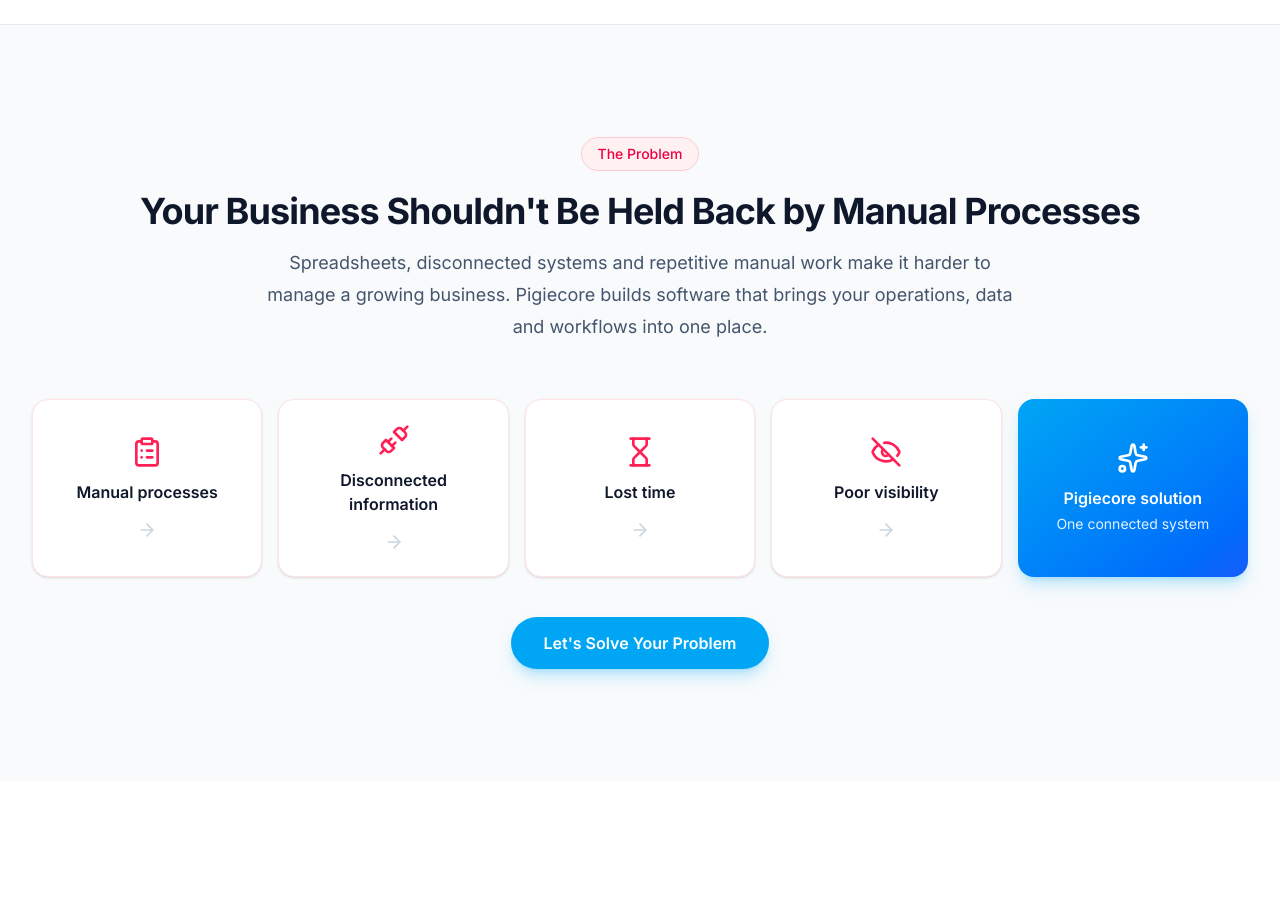
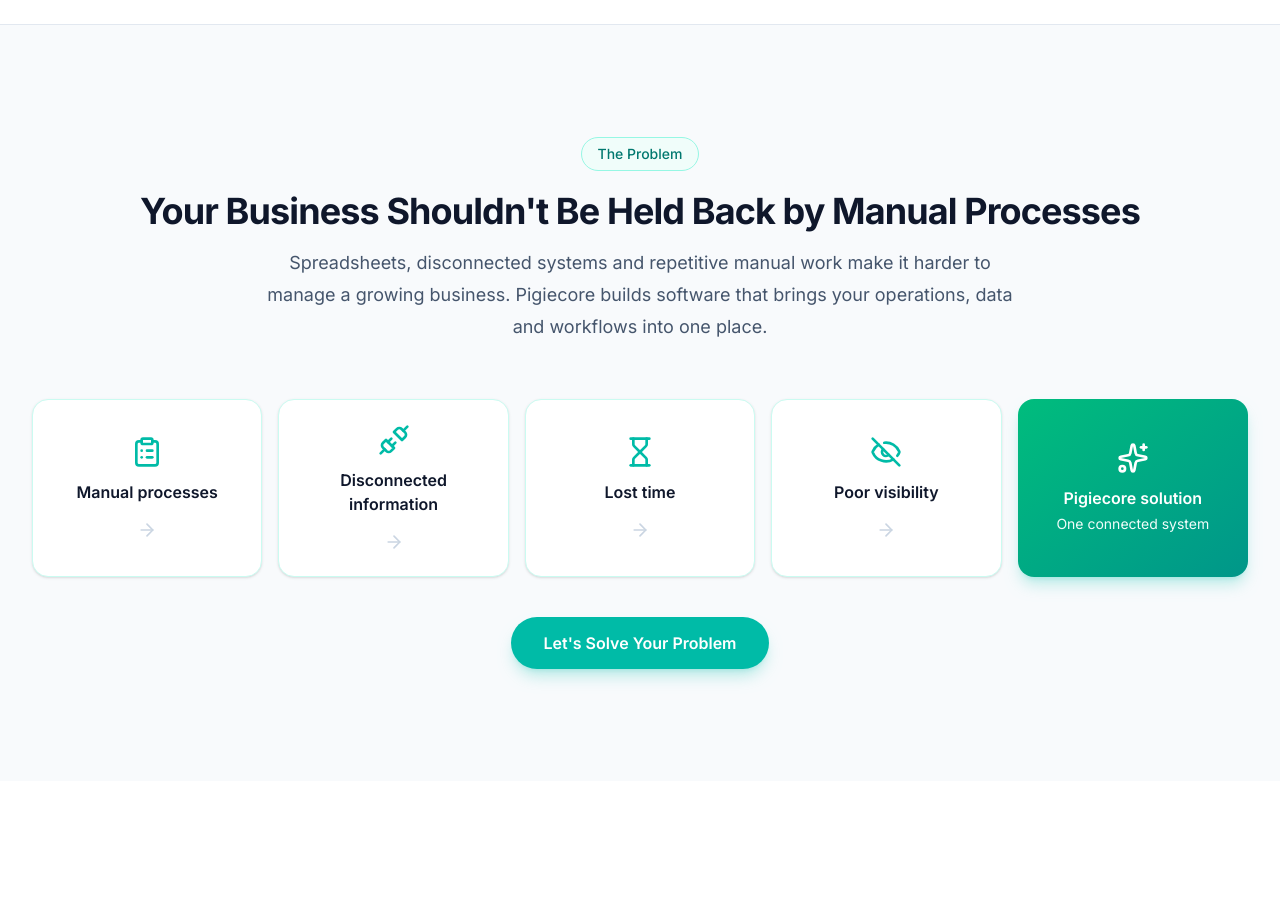
Before and after one commit to JOSEPH-KIBIRU/Pigiecore-solutions, a Next.js app: page / in a window 1280 px wide. Shown: the part 1100-2007 px from the top of the page. Built offline with nearby package versions, Linux system fonts and the light colour scheme; no server answers; the database is empty.

Commit message:
Problem section: switch red accents to teal/green

```diff
--- a/src/components/problem.tsx
+++ b/src/components/problem.tsx
@@ -14,7 +14,7 @@ export default function Problem() {
     <section id="problem" className="py-20 sm:py-28 bg-slate-50 dark:bg-slate-900">
       <div className="max-w-7xl mx-auto px-4 sm:px-6 lg:px-8">
         <Reveal className="text-center mb-14">
-          <span className="inline-flex items-center rounded-full border border-rose-200 bg-rose-50 px-4 py-1.5 text-sm font-medium text-rose-600 dark:border-rose-800 dark:bg-rose-950/30 dark:text-rose-400">
+          <span className="inline-flex items-center rounded-full border border-teal-200 bg-teal-50 px-4 py-1.5 text-sm font-medium text-teal-700 dark:border-teal-800 dark:bg-teal-950/30 dark:text-teal-300">
             The Problem
           </span>
           <h2 className="mt-5 text-3xl font-bold tracking-tight text-slate-900 dark:text-white sm:text-4xl">
@@ -32,9 +32,9 @@ export default function Problem() {
             {PROBLEM_STEPS.map((step, i) => (
               <div
                 key={step.title}
-                className="relative flex flex-col items-center justify-center rounded-2xl border border-rose-100 bg-white p-6 text-center shadow-sm dark:border-rose-900/40 dark:bg-slate-800"
+                className="relative flex flex-col items-center justify-center rounded-2xl border border-teal-100 bg-white p-6 text-center shadow-sm dark:border-teal-900/40 dark:bg-slate-800"
               >
-                <step.icon className="w-8 h-8 text-rose-500 mb-3" />
+                <step.icon className="w-8 h-8 text-teal-500 mb-3" />
                 <div className="font-semibold text-slate-900 dark:text-white">
                   {step.title}
                 </div>
@@ -44,10 +44,10 @@ export default function Problem() {
                 </span>
               </div>
             ))}
-            <div className="relative flex flex-col items-center justify-center rounded-2xl bg-gradient-to-br from-sky-500 to-blue-600 p-6 text-center text-white shadow-lg shadow-sky-500/25">
+            <div className="relative flex flex-col items-center justify-center rounded-2xl bg-gradient-to-br from-emerald-500 to-teal-600 p-6 text-center text-white shadow-lg shadow-teal-500/25">
               <Sparkles className="w-8 h-8 mb-3" />
               <div className="font-semibold">Pigiecore solution</div>
-              <div className="mt-1 text-sm text-sky-100">
+              <div className="mt-1 text-sm text-teal-50">
                 One connected system
               </div>
             </div>
@@ -57,7 +57,7 @@ export default function Problem() {
         <Reveal delay={0.1} className="text-center mt-10">
           <Link
             href="/#contact"
-            className="inline-flex items-center gap-2 rounded-full bg-sky-500 px-8 py-3.5 text-base font-semibold text-white shadow-lg shadow-sky-500/25 transition-all hover:bg-sky-600 hover:shadow-xl"
+            className="inline-flex items-center gap-2 rounded-full bg-teal-500 px-8 py-3.5 text-base font-semibold text-white shadow-lg shadow-teal-500/25 transition-all hover:bg-teal-600 hover:shadow-xl"
           >
             Let&apos;s Solve Your Problem
           </Link>
```
